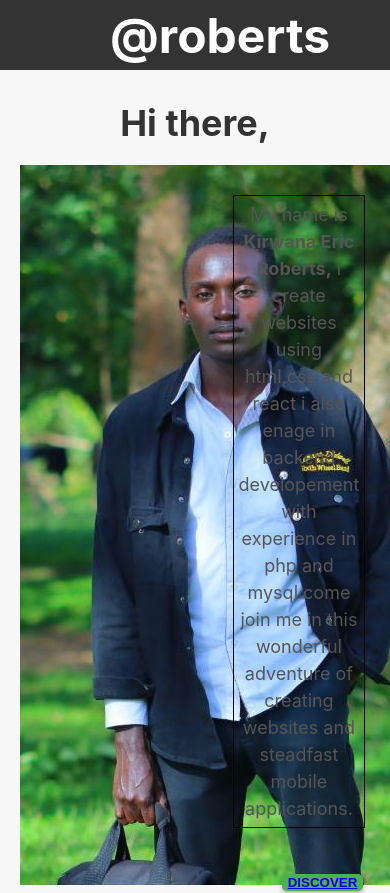
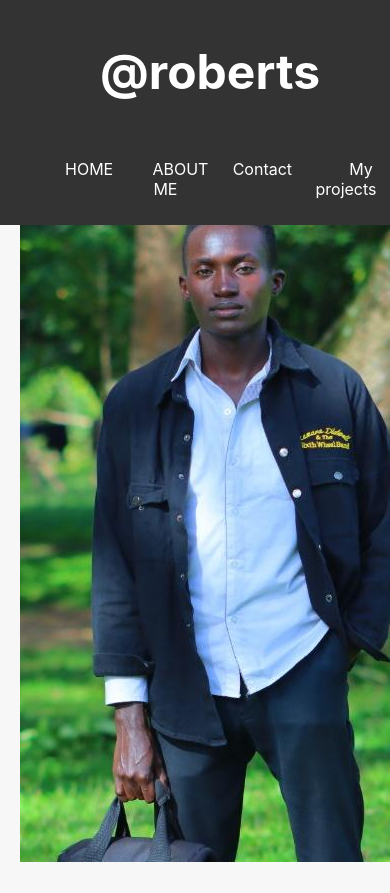
Before and after one commit to kirwanaEricRoberts256/ericroberts.github.io, a React (Create React App) app: page / in a window 390 px wide. Shown: the top 893 px of the page. Built offline with nearby package versions, Linux system fonts and the light colour scheme.

Commit message:
made the website responsive to small screen sizes

```diff
--- a/src/App.css
+++ b/src/App.css
@@ -1,6 +1,5 @@
 .App {
   text-align: center;
-
 }
 
 .App-logo {
@@ -15,14 +14,12 @@
 }
 
 .App-header {
-
   min-height: 100vh;
   display: flex;
   flex-direction: column;
   align-items: center;
   justify-content: center;
   font-size: calc(10px + 2vmin);
-
 }
 
 .App-link {
@@ -37,3 +34,19 @@
     transform: rotate(360deg);
   }
 }
+
+@media (max-width: 768px) {
+  /* Adjustments for smaller screen sizes */
+
+  .App-logo {
+    height: 30vmin;
+  }
+
+  .App-header {
+    padding: 20px;
+  }
+
+  .App-header h1 {
+    font-size: 24px;
+  }
+}
--- a/src/pages/about.css
+++ b/src/pages/about.css
@@ -1,80 +1,105 @@
 .About {
-    height: 100vh; /* Set the height of the component to full viewport height */
-    background-color: rgba(0, 0,0, 0.5);
+  height: 100vh;
+  background-color: rgba(0, 0, 0, 0.5);
   width: 100%;
   height: 100vh;
 }
-  .About::before{
-    content:"";
+
+.About::before {
+  content: "";
   position: absolute;
-    top:0;
+  top: 0;
   left: 0;
   width: 100%;
   height: 100%;
-    background-color: rgba(0, 0,0, 0.5);
-
-
+  background-color: rgba(0, 0, 0, 0.5);
 }
 
 .background-image {
-    background-image: url("../pages/logo.JPG"); /* Set the background image */
-    background-size: cover; /* Scale the image to cover the container */
-    background-position: center; /* Center the image within the container */
-    display: flex; /* Use flexbox to align content */
-    flex-direction: column; /* Arrange content vertically */
-    align-items: center; /* Center content horizontally */
-    justify-content: center; /* Center content vertically */
-    height: 100%; /* Make the container fill the component's height */
-
+  background-image: url("../pages/logo.JPG");
+  background-size: cover;
+  background-position: center;
+  display: flex;
+  flex-direction: column;
+  align-items: center;
+  justify-content: center;
+  height: 100%;
 }
 
 .logo {
-    width: 200px; /* Adjust the width of the logo image */
-    height: auto; /* Maintain aspect ratio */
+  width: 200px;
+  height: auto;
 }
 
 h1 {
-    color: white; /* Set the color of the heading text */
+  color: white;
 }
-  .text{
+
+.text {
   position: absolute;
   top: 50%;
   left: 50%;
-
-    transform: translate(-50%,-50%);
-    color:whitesmoke;
+  transform: translate(-50%, -50%);
+  color: whitesmoke;
   border: 2px solid rgba(62, 62, 247, 0.829);
   padding: 5px;
 }
-.button{
-  width:200px;
+
+.button {
+  width: 200px;
   height: 50px;
   padding: 25px 20px;
-  font-size: 20px;}
+  font-size: 20px;
+}
 
-.button button{
-  background-color: #4CAF50;
+.button button {
+  background-color: #4caf50;
   display: inline-block;
-  box-shadow: 0 2px 4px rgba(0,0,0,0.3);
+  box-shadow: 0 2px 4px rgba(0, 0, 0, 0.3);
   font-weight: bold;
   text-align: center;
   border: none;
   border-radius: 5px;
   color: whitesmoke;
-}.button:hover{
-  background-color: #4CAF50;
 }
 
+.button:hover {
+  background-color: #4caf50;
+}
 
-  p{
-    border:1px solid black;
+p {
+  border: 1px solid black;
   padding: 5px;
   display: inline-block;
   margin: 30px;
+}
 
-  }
 .information {
   column-count: 2;
   column-gap: 15px;
   break-inside: void;
 }
+
+@media (max-width: 768px) {
+  /* Adjustments for smaller screen sizes */
+
+  .text {
+    position: static;
+    transform: none;
+    margin: 10px;
+    border-width: 1px;
+    padding: 10px;
+  }
+
+  .button {
+    width: auto;
+    height: auto;
+    padding: 10px;
+    font-size: 16px;
+  }
+
+  .information {
+    column-count: 1;
+    column-gap: 0;
+  }
+}
--- a/src/pages/home.css
+++ b/src/pages/home.css
@@ -1,69 +1,99 @@
 .home {
-    background-color: #f7f7f7; /* Set the background color */
-    padding: 20px; /* Add padding to the content */
+  background-color: #f7f7f7;
+  padding: 20px;
 }
 
 .home h1 {
-    font-size: 36px; /* Set the font size of the main heading */
-    color: #333; /* Set the text color */
-    margin-bottom: 20px; /* Add some spacing below the heading */
+  font-size: 36px;
+  color: #333;
+  margin-bottom: 20px;
 }
+
 .home p {
-    font-size: 18px; /* Set the font size of the paragraphs */
-    color: #555; /* Set the text color */
-    line-height: 1.5; /* Set the line height for better readability */
-    margin-bottom: 15px; /* Add spacing below the paragraphs */
+  font-size: 18px;
+  color: #555;
+  line-height: 1.5;
+  margin-bottom: 15px;
 }
+
 .home .cta-button {
-    display: inline-block; /* Display the button as inline */
-    padding: 10px 20px; /* Add padding to the button */
-    background-color: #61dafb; /* Set the background color of the button */
-    color: #fff; /* Set the text color */
-    text-decoration: none; /* Remove underlines from the button */
-    border-radius: 4px; /* Add rounded corners to the button */
-    font-size: 16px; /* Set the font size of the button */
-    transition: background-color 0.3s ease; /* Add a smooth transition */
+  display: inline-block;
+  padding: 10px 20px;
+  background-color: #61dafb;
+  color: #fff;
+  text-decoration: none;
+  border-radius: 4px;
+  font-size: 16px;
+  transition: background-color 0.3s ease;
 }
+
 .home .cta-button:hover {
-    background-color: #45b9d4; /* Change the background color on hover */
+  background-color: #45b9d4;
 }
+
 .background-image {
-    background-image: url("../pages/logo.JPG"); /* Set the background image */
-    background-size: cover; /* Scale the image to cover the container */
-    background-position: center; /* Center the image within the container */
-    display: flex; /* Use flexbox to align content */
-    flex-direction: column; /* Arrange content vertically */
-    align-items: center; /* Center content horizontally */
-    justify-content: center; /* Center content vertically */
-    height: 100%; /* Make the container fill the component's height */
+  background-image: url("../pages/logo.JPG");
+  background-size: cover;
+  background-position: center;
+  display: flex;
+  flex-direction: column;
+  align-items: center;
+  justify-content: center;
+  height: 100%;
+}
 
+.head {
+  padding-top: 1.5cm;
 }
-  .head{
-    padding-top:1.5cm ;
-  }
-  .columns{
+
+.columns {
   column-count: 2;
   column-gap: 15px;
   break-inside: void;
 }
-  .button button{
-    background-color: #4CAF50;
+
+.button button {
+  background-color: #4caf50;
   display: inline-block;
-    box-shadow: 0 2px 4px rgba(0,0,0,0.3);
+  box-shadow: 0 2px 4px rgba(0, 0, 0, 0.3);
   font-weight: bold;
   text-align: center;
   border: none;
   border-radius: 5px;
   color: whitesmoke;
-  }.button:hover{
-    background-color: #4CAF50;
 }
-  .ContactForms form{
+
+.button:hover {
+  background-color: #4caf50;
+}
+
+.ContactForms form {
   max-width: 400px;
   margin: 0 auto;
   padding: 20px;
   background-color: #f7f7f7;
   border-radius: 8px;
-  box-shadow: 0 2px 4px rgba(0, 0, 0, 0.1);
+  box-shadow: 0 2px 4px rgba(36, 34, 34, 0.1);
+}
 
+@media (max-width: 768px) {
+  /* Adjustments for smaller screen sizes */
+
+  .home h1 {
+    font-size: 24px;
   }
+
+  .home p {
+    font-size: 16px;
+  }
+
+  .columns {
+    column-count: 1;
+    column-gap: 0;
+  }
+
+  .ContactForms form {
+    max-width: 100%;
+    padding: 10px;
+  }
+}
--- a/src/pages/navbar.css
+++ b/src/pages/navbar.css
@@ -1,42 +1,61 @@
-.Navbar{
-    background-color: #333; /* Set the background color */
-  color: #fff; /* Set the text color */
-  height: 70px; /* Set the height of the navbar */
-  display: flex; /* Use flexbox to align items */
-  align-items: center; /* Center the items vertically */
-  justify-content: space-between; /* Spread the items evenly */
+.Navbar {
+  background-color: #333;
+  color: #fff;
+  height: 70px;
+  display: flex;
+  align-items: center;
+  justify-content: space-between;
   padding: 0 10px;
-  position: relative;
-  z-index: 2;
   position: fixed;
   top: 0;
   left: 0;
   width: 100%;
   z-index: 2;
+}
 
+.Link {
+  color: #fff;
+  text-decoration: none;
+  margin: 0 10px;
+  padding: 60px;
+}
 
+.Link:hover {
+  color: #61dafb;
 }
-.Link{
-    color: #fff; /* Set the link color */
-  text-decoration: none; /* Remove underlines from links */
-  margin: 0 10px; /* Add margin between links */
-  padding: 60px; /* Add padding to the links */
+
+.Navbar ul {
+  display: flex;
+  justify-content: space-between;
 }
-.Link:hover {
-    color: #61dafb; /* Change the link color on hover */
 
+.Navbar li {
+  list-style-type: none;
+}
+
+.Navbar .Logo {
+  font-weight: bold;
+  font-size: 24px;
+  padding-left: 100px;
+}
+
+@media (max-width: 768px) {
+  /* Adjustments for smaller screen sizes */
+
+  .Navbar {
+    height: auto;
+    flex-direction: column;
+    justify-content: flex-start;
+    padding: 10px;
   }
 
+  .Link {
+    padding: 10px;
+    margin: 5px;
+  }
 
-   .Navbar ul{
-    display: flex;
-    justify-content: space-between;
+  .Navbar .Logo {
+    padding-left: 10px;
+    margin-bottom: 10px;
   }
-  .Navbar li{
-    list-style-type: none;
-  }
-  .Navbar .Logo {
-    font-weight: bold; /* Apply bold font weight to the logo */
-    font-size: 24px; /* Set the font size of the logo */
-    padding-left: 100px;
-  }
+}
```
Lines whose indentation alone changed are shown as unchanged.
